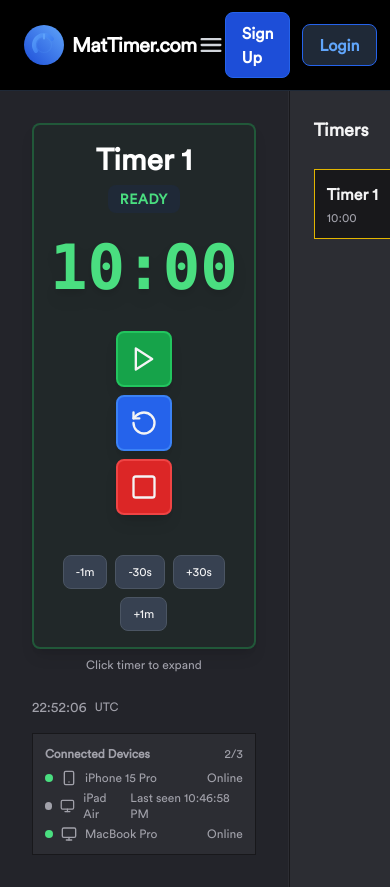
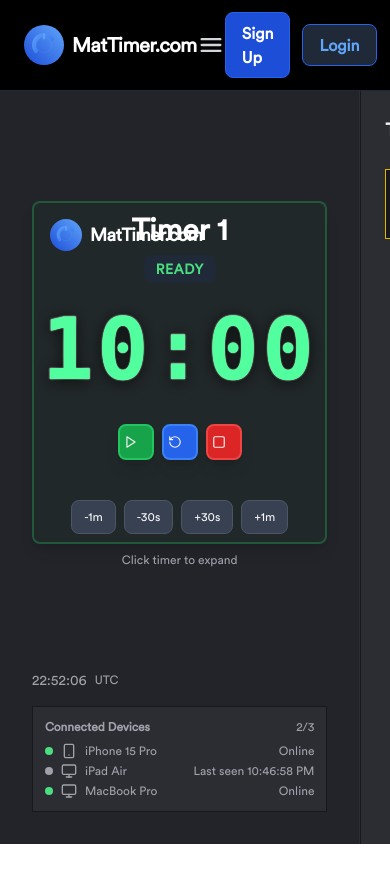
Before and after one commit to nimblegeek/mattimer, a React (Vite) app: page /app in a window 390 px wide. Both pictures are taken after a click on the button "Create Timer". After the commit the page ends 844 px from the top, so only its background shows below. Built offline with nearby package versions, Linux system fonts and the light colour scheme.

Commit message:
feat: enhance mobile responsiveness of TimerDashboard and TimerDisplay; add mobile-specific styles and logo integration

```diff
--- a/src/TimerDashboard.tsx
+++ b/src/TimerDashboard.tsx
@@ -1,7 +1,7 @@
 import React, { useState, useEffect } from 'react';
 import TimerDisplay from './components/TimerDisplay';
 import { useTimer } from './hooks/useTimer';
-import { Plus, Play, Pause, RotateCcw, Square, Wifi, Monitor, Smartphone, Settings, Trash2 } from 'lucide-react';
+import { Plus, Play, Pause, RotateCcw, Square, Wifi, Monitor, Smartphone, Settings, Trash2, X } from 'lucide-react';
 import Navbar from './components/Navbar';
 
 interface Timer {
@@ -354,10 +354,11 @@ export default function TimerDashboard() {
       {timerFullscreen && activeTimer && (
         <div className="fixed inset-0 z-50 bg-black flex items-center justify-center">
           <button
-            className="absolute top-6 right-8 px-6 py-3 rounded bg-gray-800 text-gray-300 hover:bg-gray-700 border border-gray-600 text-xl z-50"
+            className="absolute top-4 right-4 sm:top-6 sm:right-8 p-2 sm:p-3 rounded-full bg-gray-800 text-gray-300 hover:bg-gray-700 border border-gray-600 z-50 shadow-lg transition-colors"
             onClick={() => setTimerFullscreen(false)}
+            aria-label="Close fullscreen timer"
           >
-            Close
+            <X size={32} />
           </button>
           <div className="w-full h-full flex items-center justify-center">
             <div className="w-full h-full flex items-center justify-center">
--- a/src/components/TimerDisplay.tsx
+++ b/src/components/TimerDisplay.tsx
@@ -1,5 +1,5 @@
 import React from 'react';
-import { Play, Pause, Square, RotateCcw } from 'lucide-react';
+import { Play, Pause, Square, RotateCcw, X } from 'lucide-react';
 
 interface TimerDisplayProps {
   time: number;
@@ -55,11 +55,38 @@ export default function TimerDisplay({
     }
   };
 
+  // MatTimer.com logo SVG (copied from Navbar)
+  const Logo = () => (
+    <div className="flex items-center gap-2 select-none">
+      <span className="inline-block w-8 h-8 rounded-full bg-gradient-to-tr from-blue-700 to-blue-400 flex items-center justify-center">
+        <svg width="22" height="22" viewBox="0 0 28 28" fill="none" xmlns="http://www.w3.org/2000/svg">
+          <defs>
+            <linearGradient id="timerArc" x1="0" y1="0" x2="28" y2="28" gradientUnits="userSpaceOnUse">
+              <stop stopColor="#60a5fa" />
+              <stop offset="1" stopColor="#2563eb" />
+            </linearGradient>
+          </defs>
+          <path d="M6 20 A10 10 0 1 1 22 8" stroke="url(#timerArc)" strokeWidth="4" fill="none" strokeLinecap="round" />
+          <circle cx="14" cy="14" r="7.5" stroke="#60a5fa" strokeWidth="1.2" fill="none" opacity="0.18" />
+          <line x1="14" y1="3.5" x2="14" y2="7.5" stroke="#60a5fa" strokeWidth="2.2" strokeLinecap="round" opacity="0.85" />
+        </svg>
+      </span>
+      <span className="text-lg font-bold text-white tracking-tight">MatTimer.com</span>
+    </div>
+  );
+
   return (
     <div className={
-      `${getBackgroundColor()} rounded-lg border-2 transition-all duration-300 shadow-lg ` +
-      (fullscreen ? 'w-full h-full flex flex-col justify-center items-center p-0 m-0' : 'p-4 md:p-8')
+      `${getBackgroundColor()} rounded-lg border-2 transition-all duration-300 shadow-lg relative ` +
+      (fullscreen ? 'w-full h-full flex flex-col justify-center items-center p-0 m-0' : 'p-2 sm:p-4 md:p-8')
     }>
+      {/* Logo top left */}
+      <div className={
+        'absolute top-4 left-4 z-20 ' +
+        (fullscreen ? 'sm:top-8 sm:left-8' : '')
+      }>
+        <Logo />
+      </div>
       <div className="text-center w-full flex flex-col items-center">
         <div className="mb-6">
           <h2 className={`${fullscreen ? 'text-6xl mb-8' : 'text-3xl mb-2'} font-bold text-white`}>{timerName}</h2>
@@ -71,37 +98,38 @@ export default function TimerDisplay({
         <div
           className={
             (fullscreen
-              ? 'text-[20vw] md:text-[12vw] mb-16'
-              : 'text-[16vw] sm:text-[10vw] md:text-9xl mb-8') +
-            ' font-mono font-bold ' + getPhaseColor() + ' transition-colors duration-200 drop-shadow-lg w-full text-center'
+              ? 'text-[22vw] sm:text-[14vw] md:text-[10vw] mb-16'
+              : 'text-[22vw] sm:text-[14vw] md:text-[10vw] lg:text-[8vw] xl:text-[6vw] 2xl:text-[5vw] mb-8') +
+            ' font-mono font-extrabold ' + getPhaseColor() + ' transition-colors duration-200 w-full text-center ' +
+            'mobile-timer-number'
           }
           style={{ lineHeight: 1 }}
         >
           {formatTime(time)}
         </div>
 
-        <div className={`flex flex-col sm:flex-row justify-center items-center gap-2 sm:gap-4 ${fullscreen ? 'mb-16' : 'mb-8'}`}>
+        <div className={`flex flex-row sm:flex-row justify-center items-center gap-2 sm:gap-4 ${fullscreen ? 'mb-16' : 'mb-8'}`}>
           <button
             onClick={isRunning ? onPause : onStart}
-            className={`transition-all duration-200 hover:scale-105 shadow-lg border-2 rounded-lg ${fullscreen ? 'p-10 text-4xl' : 'p-3 sm:p-5'} ${
+            className={`transition-all duration-200 hover:scale-105 shadow-lg border-2 rounded-lg ${fullscreen ? 'p-10 text-4xl' : 'p-1 sm:p-3 sm:text-xl'} ${
               isRunning
                 ? 'bg-orange-600 hover:bg-orange-700 border-orange-500'
                 : 'bg-green-600 hover:bg-green-700 border-green-500'
-            }`}
+            } mobile-timer-btn`}
           >
-            {isRunning ? <Pause size={fullscreen ? 56 : 28} /> : <Play size={fullscreen ? 56 : 28} />}
+            {isRunning ? <Pause size={fullscreen ? 56 : 14} /> : <Play size={fullscreen ? 56 : 14} />}
           </button>
           <button
             onClick={onReset}
-            className={`bg-blue-600 hover:bg-blue-700 transition-all duration-200 hover:scale-105 shadow-lg border-2 border-blue-500 rounded-lg ${fullscreen ? 'p-10 text-4xl' : 'p-3 sm:p-5'}`}
+            className={`bg-blue-600 hover:bg-blue-700 transition-all duration-200 hover:scale-105 shadow-lg border-2 border-blue-500 rounded-lg ${fullscreen ? 'p-10 text-4xl' : 'p-1 sm:p-3 sm:text-xl'} mobile-timer-btn`}
           >
-            <RotateCcw size={fullscreen ? 56 : 28} />
+            <RotateCcw size={fullscreen ? 56 : 14} />
           </button>
           <button
             onClick={onStop}
-            className={`bg-red-600 hover:bg-red-700 transition-all duration-200 hover:scale-105 shadow-lg border-2 border-red-500 rounded-lg ${fullscreen ? 'p-10 text-4xl' : 'p-3 sm:p-5'}`}
+            className={`bg-red-600 hover:bg-red-700 transition-all duration-200 hover:scale-105 shadow-lg border-2 border-red-500 rounded-lg ${fullscreen ? 'p-10 text-4xl' : 'p-1 sm:p-3 sm:text-xl'} mobile-timer-btn`}
           >
-            <Square size={fullscreen ? 56 : 28} />
+            <Square size={fullscreen ? 56 : 14} />
           </button>
         </div>
 
--- a/src/index.css
+++ b/src/index.css
@@ -13,3 +13,19 @@ body {
 @tailwind base;
 @tailwind components;
 @tailwind utilities;
+
+@media (max-width: 639px) {
+  .mobile-timer-number {
+    text-shadow: 0 2px 16px rgba(0,0,0,0.7), 0 0 2px #fff;
+    letter-spacing: 0.04em;
+    font-weight: 900;
+    filter: brightness(1.2) contrast(1.2);
+  }
+  .mobile-timer-btn {
+    min-width: 36px;
+    min-height: 36px;
+    padding: 0.25rem !important;
+    font-size: 1rem !important;
+    border-radius: 0.5rem !important;
+  }
+}
```
